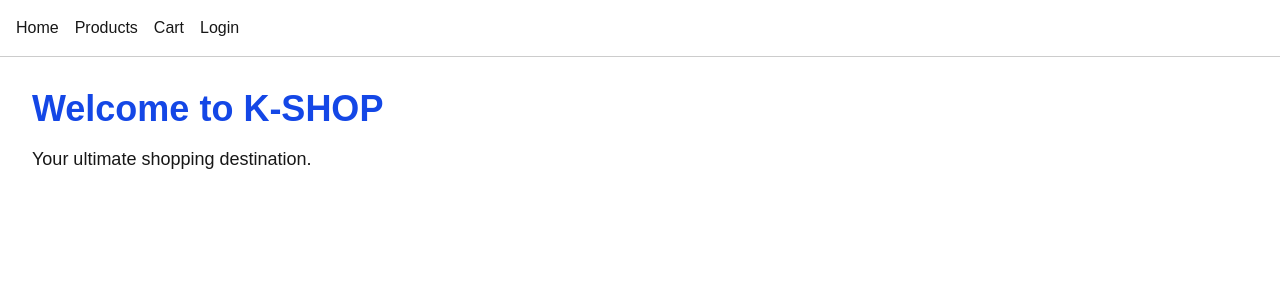
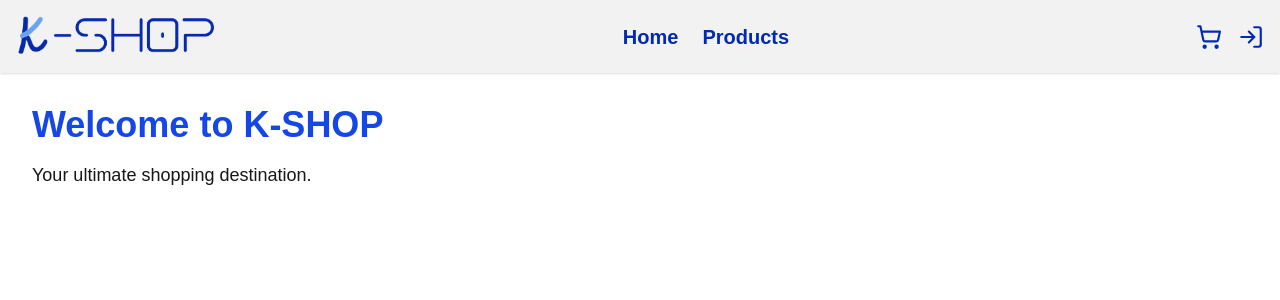
Before and after one commit to Kasra-Zafari/K-SHOP, a Next.js app: page / in a window 1280 px wide. Shown: the top 300 px of the page. Built offline with nearby package versions, Linux system fonts and the light colour scheme.

Commit message:
header update

```diff
--- a/package.json
+++ b/package.json
@@ -10,6 +10,7 @@
   },
   "dependencies": {
     "clsx": "^2.1.1",
+    "lucide-react": "^0.511.0",
     "next": "15.3.2",
     "react": "^19.0.0",
     "react-dom": "^19.0.0"
--- a/src/components/Header.jsx
+++ b/src/components/Header.jsx
@@ -1,16 +1,104 @@
 'use client';
 
-import Link from 'next/link';
+import { useState } from "react";
+import Image from "next/image";
+import Link from "next/link";
+import { ShoppingCart, LogIn, Menu, X } from "lucide-react";
 
 export default function Header() {
+  const [isOpen, setIsOpen] = useState(false);
+
   return (
-    <header style={{ padding: '1rem', borderBottom: '1px solid #ccc' }}>
-      <nav style={{ display: 'flex', gap: '1rem' }}>
-        <Link href="/">Home</Link>
-        <Link href="/products">Products</Link>
-        <Link href="/cart">Cart</Link>
-        <Link href="/login">Login</Link>
-      </nav>
+    <header className="w-full bg-[#f2f2f2] px-4 py-4 shadow-sm">
+      <div className="max-w-7xl mx-auto flex items-center justify-between">
+        {/* logo */}
+        <Link href="/">
+          <Image
+            src="/k-shop-logo.png"
+            alt="K-SHOP Logo"
+            width={200}
+            height={80}
+            priority
+          />
+        </Link>
+
+        {/* desktop menu */}
+        <nav className="hidden md:flex gap-6 font-semibold text-xl text-[#002AB3]">
+          <Link
+            href="/"
+            className="hover:text-[#72B7F2] transition-colors duration-200"
+          >
+            Home
+          </Link>
+          <Link
+            href="/products/page/1"
+            className="hover:text-[#72B7F2] transition-colors duration-200"
+          >
+            Products
+          </Link>
+        </nav>
+
+        {/* mobile menu toggle */}
+        <button
+          className="md:hidden text-[#002AB3]"
+          onClick={() => setIsOpen(!isOpen)}
+          aria-label="Toggle menu"
+        >
+          {isOpen ? <X size={28} /> : <Menu size={28} />}
+        </button>
+
+        {/* icons */}
+        <div className="hidden md:flex gap-4 items-center text-[#002AB3]">
+          <Link
+            href="/cart"
+            className="hover:text-[#72B7F2] transition-colors duration-200"
+          >
+            <ShoppingCart size={26} />
+          </Link>
+          <Link
+            href="/login"
+            className="hover:text-[#72B7F2] transition-colors duration-200"
+          >
+            <LogIn size={26} />
+          </Link>
+        </div>
+      </div>
+
+      {/* mobile dropdown menu */}
+      {isOpen && (
+        <div className="md:hidden mt-4 flex flex-col items-start gap-3 px-4 text-[#002AB3] text-lg font-semibold">
+          <Link
+            href="/"
+            className="hover:text-[#72B7F2] transition-colors duration-200"
+            onClick={() => setIsOpen(false)}
+          >
+            Home
+          </Link>
+          <Link
+            href="/products/page/1"
+            className="hover:text-[#72B7F2] transition-colors duration-200"
+            onClick={() => setIsOpen(false)}
+          >
+            Products
+          </Link>
+          <div className="flex gap-4 mt-2">
+            <Link
+              href="/cart"
+              className="hover:text-[#72B7F2] transition-colors duration-200"
+              onClick={() => setIsOpen(false)}
+            >
+              <ShoppingCart size={24} />
+            </Link>
+            <Link
+              href="/login"
+              className="hover:text-[#72B7F2] transition-colors duration-200"
+              onClick={() => setIsOpen(false)}
+            >
+              <LogIn size={24} />
+            </Link>
+          </div>
+        </div>
+      )}
     </header>
   );
 }
--- a/src/components/Pagination.jsx
+++ b/src/components/Pagination.jsx
@@ -14,7 +14,6 @@ export default function Pagination({ currentPage, totalPages }) {
   const pagesToShow = [];
 
   for (let i = 1; i <= totalPages; i++) {
-    // فقط صفحات اطراف صفحه فعلی + اولین و آخرین صفحه نمایش داده شوند
     if (
       i === 1 ||
       i === totalPages ||
```
Also changed, not shown: public/k-shop-logo.png (added), 1 other file (tests, documents, lock files or other folders).
